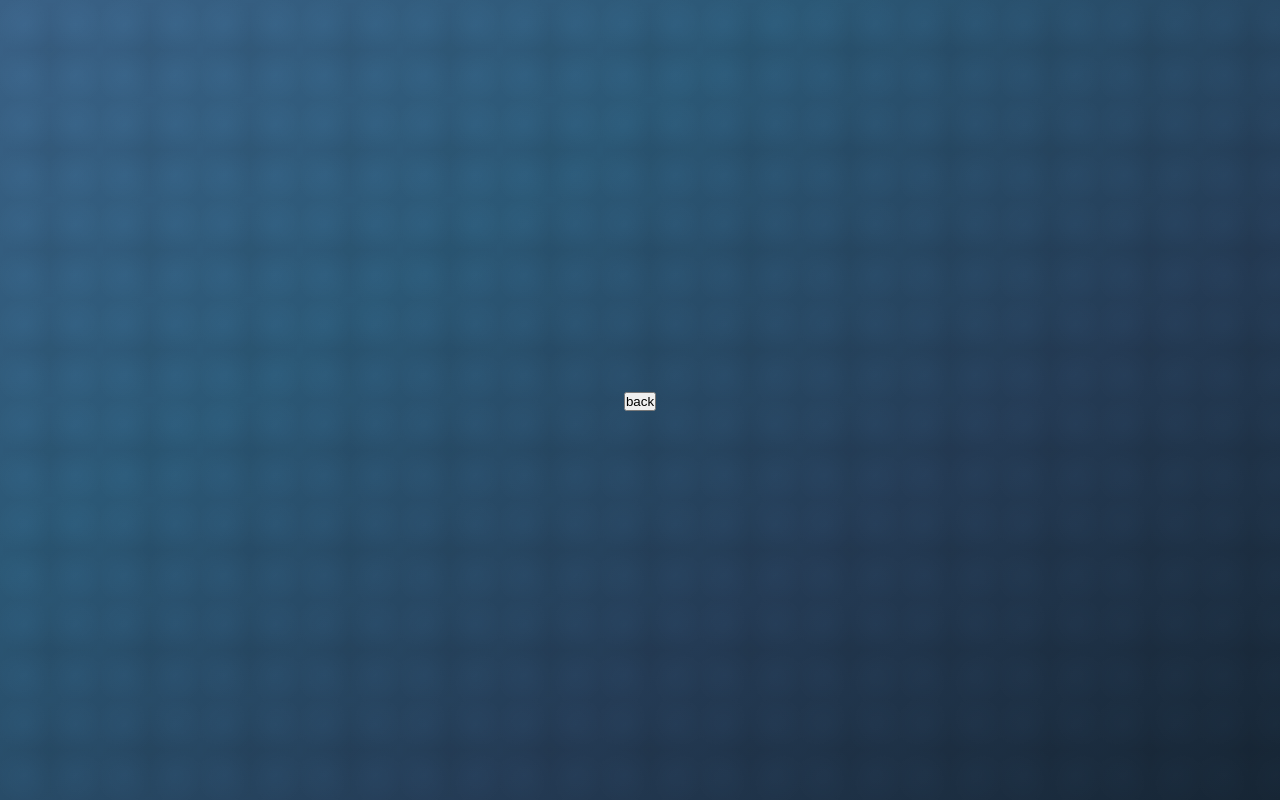
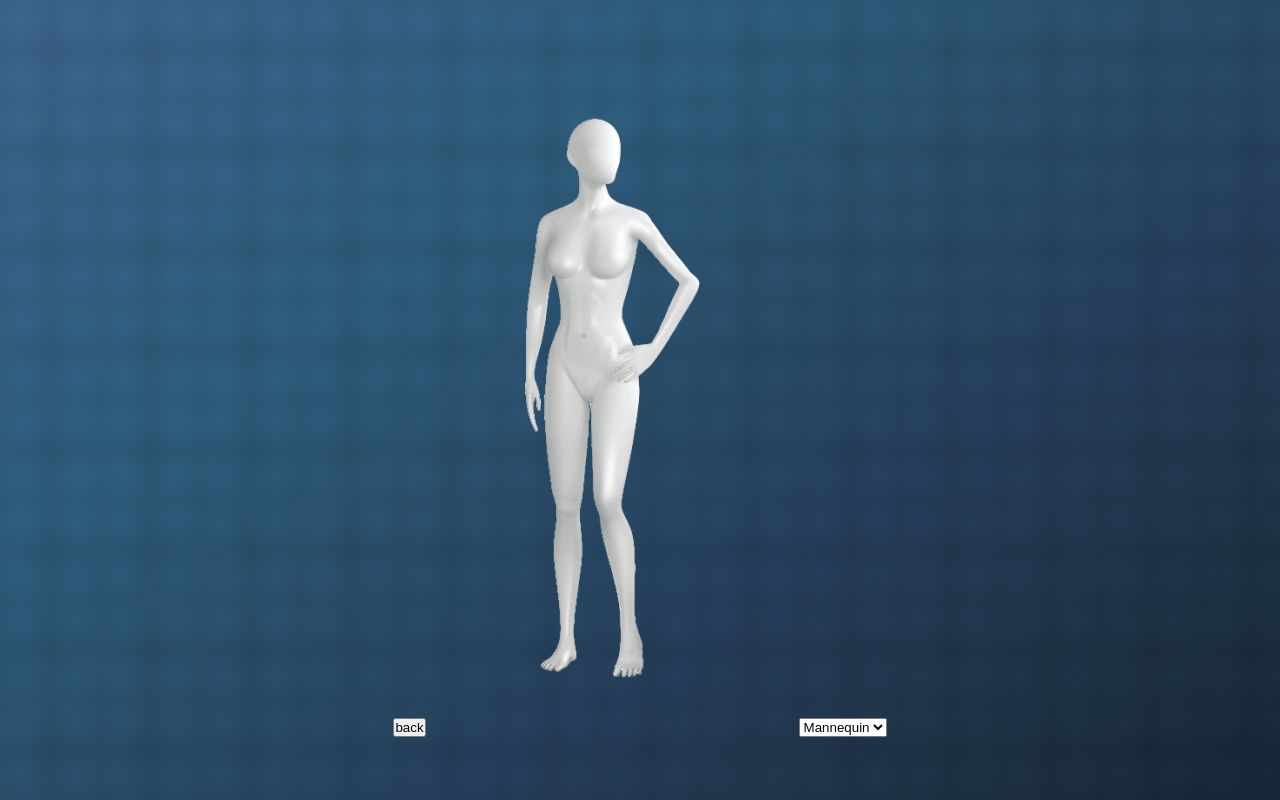
Before and after one commit to Espadv69/Character-Creator, a React (Vite) app: page / in a window 1280 px wide. Both pictures are taken after a click on the button "Create". Built offline with nearby package versions, Linux system fonts and the light colour scheme; a web font is replaced by a local one.

Commit message:
feat: add image selection and display for character creation

```diff
--- a/src/components/Create.jsx
+++ b/src/components/Create.jsx
@@ -1,9 +1,29 @@
 import { useState, useEffect } from 'react'
 
+import MannequinImage from '../assets/mannequin.png'
+import GoblinImage from '../assets/goblin.png'
+import ElfImage from '../assets/elf.png'
+
 export const Create = ({ setActiveComponent }) => {
+  const [name, setName] = useState('')
+  const [classType, setClassType] = useState('mannequin')
+
+  const setImage = () => {
+    if (classType === 'mannequin') return MannequinImage
+    if (classType === 'goblin') return GoblinImage
+    return null
+  }
+
   return (
     <div>
       <button onClick={() => setActiveComponent('menu')}>back</button>
+
+      <img className="img-create" src={setImage()} alt="" />
+
+      <select value={classType} onChange={(e) => setClassType(e.target.value)}>
+        <option value="mannequin">Mannequin</option>
+        <option value="goblin">Goblin</option>
+      </select>
     </div>
   )
 }
```
